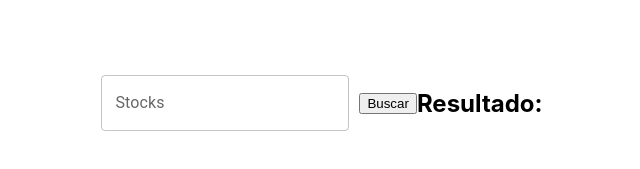
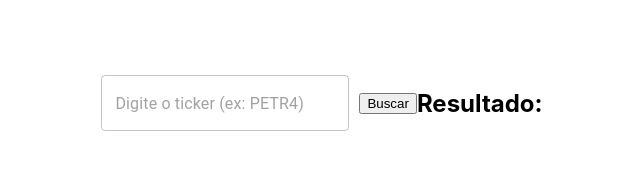
Before and after one commit to BBernardoC/StockAnalysis, a React (Create React App) app in the folder stockanalysis/: page / in a window 1280 px wide. Shown: the part 297-466 px from the top of the page, without its empty margins (318-958 px from the left). Built offline with nearby package versions, Linux system fonts and the light colour scheme.

Commit message:
Add dynamic routing

```diff
--- a/stockanalysis/package.json
+++ b/stockanalysis/package.json
@@ -12,6 +12,7 @@
     "@testing-library/user-event": "^13.5.0",
     "react": "^19.1.1",
     "react-dom": "^19.1.1",
+    "react-router-dom": "^7.8.0",
     "react-scripts": "5.0.1",
     "web-vitals": "^2.1.4"
   },
--- a/stockanalysis/src/App.js
+++ b/stockanalysis/src/App.js
@@ -1,52 +1,15 @@
-import React from "react";
-import { useState } from "react";
-import Box from "@mui/material/Box";
-import TextField from "@mui/material/TextField";
+import { BrowserRouter as Router, Routes, Route } from "react-router-dom";
+import HomePage from ".//homePage";
+import StockPage from ".//stockPage";
+
 function App() {
-  const [ticker, setTicker] = useState("");
-  const [error, setError] = useState("");
-  const [stockData, setStockData] = useState(null);
-  const fetchStock = async () => {
-    setError("");
-    setStockData(null);
-    try {
-      const res = await fetch(`http://127.0.0.1:5000/stock/${ticker}/1mo`);
-      if (!res.ok) {
-        setError("deu bad");
-        return;
-      }
-      const data = await res.json();
-      setStockData(data);
-    } catch (err) {
-      setError("erro ao buscar acao");
-    }
-  };
-
   return (
-    <Box
-      sx={{
-        height: "100vh",
-        display: "flex",
-        justifyContent: "center",
-        alignItems: "center",
-      }}
-    >
-      <TextField
-        id="outlined-basic"
-        label="Stocks"
-        variant="outlined"
-        value={ticker}
-        onChange={(e) => setTicker(e.target.value)}
-      />
-
-      <button onClick={fetchStock} style={{ marginLeft: "10px" }}>
-        Buscar
-      </button>
-
-      <h2>Resultado:</h2>
-      {error && <p style={{ color: "red" }}>{error}</p>}
-      {stockData && <pre>{JSON.stringify(stockData, null, 2)}</pre>}
-    </Box>
+    <Router>
+      <Routes>
+        <Route path="/" element={<HomePage />} />
+        <Route path="/stock/:ticker" element={<StockPage />} />
+      </Routes>
+    </Router>
   );
 }
 
--- /dev/null
+++ b/stockanalysis/src/homePage.js
@@ -0,0 +1,46 @@
+import React from "react";
+import { useState } from "react";
+import Box from "@mui/material/Box";
+import TextField from "@mui/material/TextField";
+import { useNavigate } from "react-router-dom";
+
+function HomePage() {
+  const [ticker, setTicker] = useState("");
+  const [error, setError] = useState("");
+  const [stockData, setStockData] = useState(null);
+
+  const [input, setInput] = useState("");
+  const navigate = useNavigate();
+
+  const handleSearch = () => {
+    if (input.trim() !== "") {
+      navigate(`/stock/${input.toUpperCase()}`);
+    }
+  };
+  return (
+    <Box
+      sx={{
+        height: "100vh",
+        display: "flex",
+        justifyContent: "center",
+        alignItems: "center",
+      }}
+    >
+      <TextField
+        type="text"
+        value={input}
+        onChange={(e) => setInput(e.target.value)}
+        placeholder="Digite o ticker (ex: PETR4)"
+      />
+      <button onClick={handleSearch} style={{ marginLeft: "10px" }}>
+        Buscar
+      </button>
+
+      <h2>Resultado:</h2>
+      {error && <p style={{ color: "red" }}>{error}</p>}
+      {stockData && <pre>{JSON.stringify(stockData, null, 2)}</pre>}
+    </Box>
+  );
+}
+
+export default HomePage;
--- /dev/null
+++ b/stockanalysis/src/stockPage.jsx
@@ -0,0 +1,55 @@
+import React from "react";
+import { useState } from "react";
+import Box from "@mui/material/Box";
+import TextField from "@mui/material/TextField";
+import { fetchStock } from "./stockPriceutils";
+
+function StockPage() {
+  const [ticker, setTicker] = useState("");
+  const [error, setError] = useState("");
+  const [stockData, setStockData] = useState(null);
+
+  const fetchStock = async () => {
+    setError("");
+    setStockData(null);
+    try {
+      const res = await fetch(`http://127.0.0.1:5000/stock/${ticker}/1mo`);
+      if (!res.ok) {
+        setError("deu bad");
+        return;
+      }
+      const data = await res.json();
+      setStockData(data);
+    } catch (err) {
+      setError("erro ao buscar acao");
+    }
+  };
+  return (
+    <Box
+      sx={{
+        height: "100vh",
+        display: "flex",
+        justifyContent: "center",
+        alignItems: "center",
+      }}
+    >
+      <TextField
+        id="outlined-basic"
+        label="Stocks"
+        variant="outlined"
+        value={ticker}
+        onChange={(e) => setTicker(e.target.value)}
+      />
+
+      <button onClick={fetchStock} style={{ marginLeft: "10px" }}>
+        Buscar
+      </button>
+
+      <h2>Resultado:</h2>
+      {error && <p style={{ color: "red" }}>{error}</p>}
+      {stockData && <pre>{JSON.stringify(stockData, null, 2)}</pre>}
+    </Box>
+  );
+}
+
+export default StockPage;
```
Also changed, not shown: stockanalysis/src/stockPriceutils.jsx (added), 1 other file (tests, documents, lock files or other folders).
